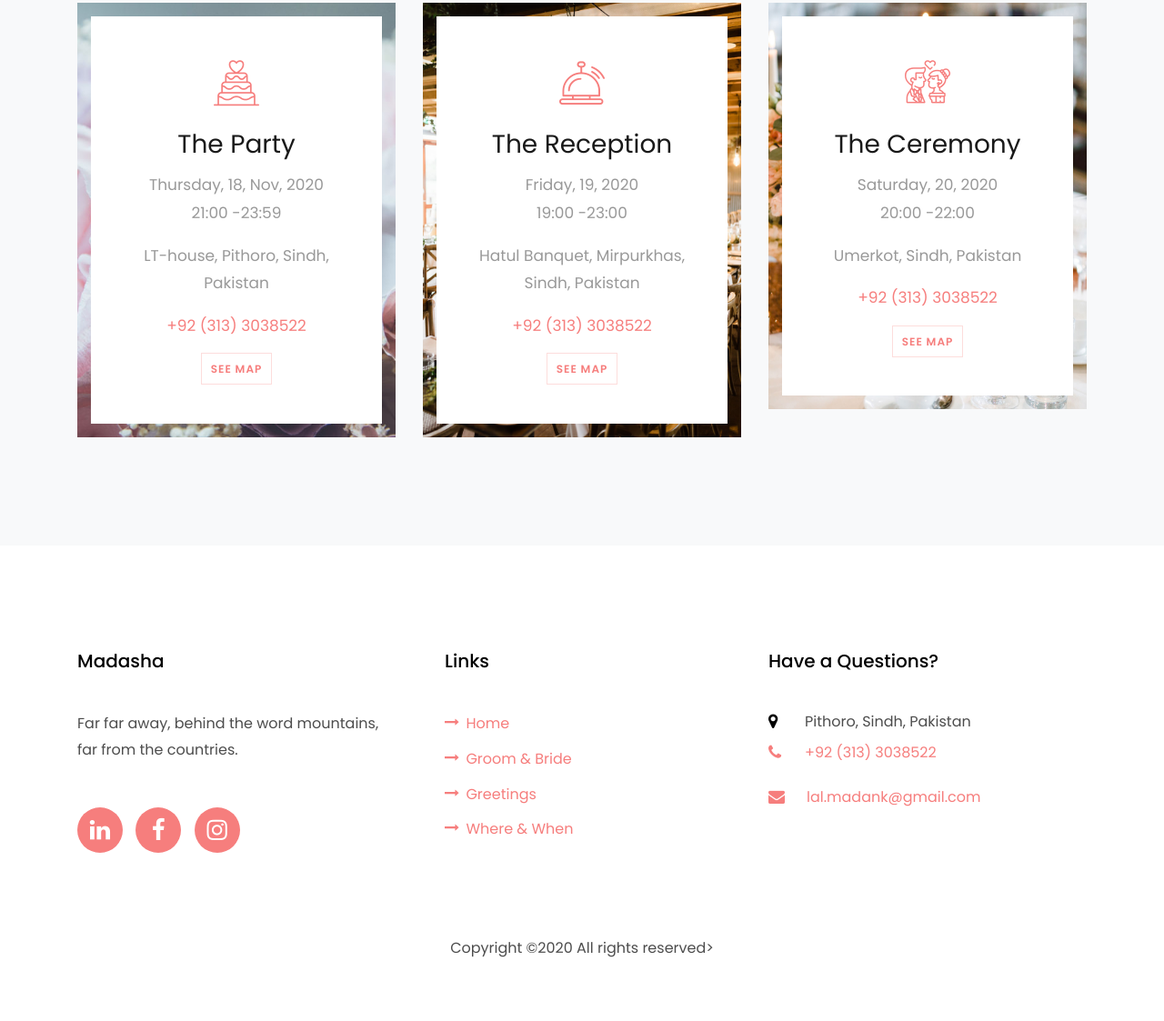
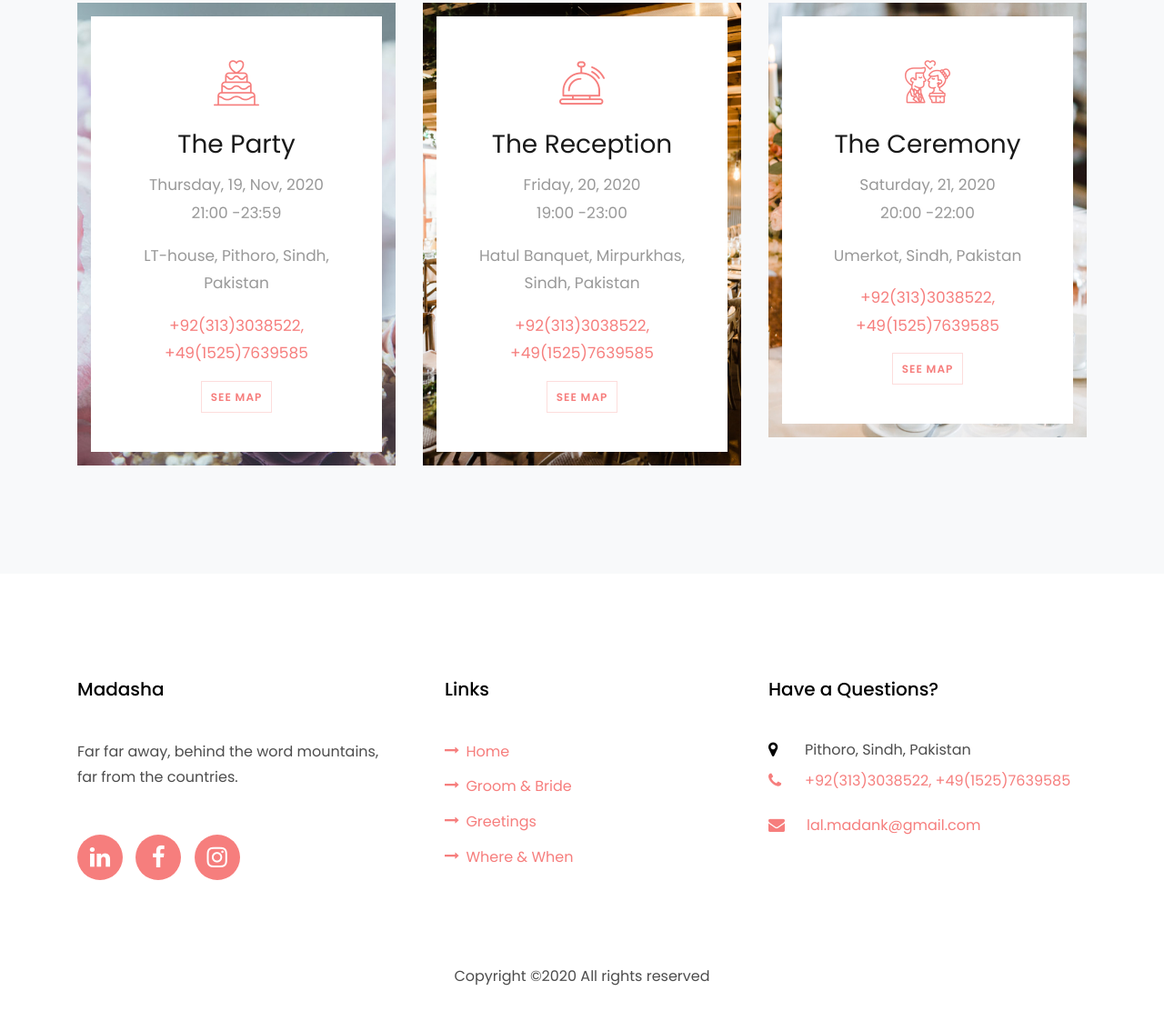
Before and after one commit to Madan-Lal/Madan-Lal.github.io, a plain HTML site: page index.html in a window 1280 px wide. Shown: the part 3876-4999 px from the top of the page at 91% size. Drawn offline with nearby package versions, Linux system fonts and the light colour scheme; some packages are replaced by stand-ins of ours; files that its build step writes are made by us from their sources; no server answers; files whose address does not match are found by name.

Commit message:
updated date

```diff
--- a/index.html
+++ b/index.html
@@ -238,9 +238,9 @@
         			<div class="text text-center">
 	        			<span class="icon flaticon-cake"></span>
 	        			<h3>The Party</h3>
-	        			<p><span>Thursday, 18, Nov, 2020</span><br><span>21:00 -23:59</span></p>
+	        			<p><span>Thursday, 19, Nov, 2020</span><br><span>21:00 -23:59</span></p>
 	        			<p><span>LT-house, Pithoro, Sindh, Pakistan</span></p>
-	        			<p><a href="#">+92 (313) 3038522</a></p>
+	        			<p><a href="#">+92(313)3038522, +49(1525)7639585</a></p>
 	        			<p><a href="https://www.google.com/maps/place/Pithoro,+Mirpur+Khas,+Sindh,+Pakistan/@25.5039376,69.3880617,17.78z/data=!4m5!3m4!1s0x394ec8ce8fa9a6d9:0xe45a35475104e12f!8m2!3d25.5105787!4d69.3756586" class="btn-custom">See Map</a></p>
 	        		</div>
         		</div>
@@ -250,9 +250,9 @@
         			<div class="text text-center">
 	        			<span class="icon flaticon-reception-bell"></span>
 	        			<h3>The Reception</h3>
-	        			<p><span>Friday, 19, 2020</span><br><span>19:00 -23:00</span></p>
+	        			<p><span>Friday, 20, 2020</span><br><span>19:00 -23:00</span></p>
 	        			<p><span>Hatul Banquet, Mirpurkhas, Sindh, Pakistan</span></p>
-	        			<p><a href="#">+92 (313) 3038522</a></p>
+	        			<p><a href="#">+92(313)3038522, +49(1525)7639585</a></p>
 	        			<p><a href="https://www.google.com/maps/place/Hatul+Banquet+Mirpurkhas/@25.5276752,69.0436053,17z/data=!3m1!4b1!4m5!3m4!1s0x394eadc2373195ef:0x8c82526de0734406!8m2!3d25.5276704!4d69.045794" class="btn-custom">See Map</a></p>
 	        		</div>
         		</div>
@@ -262,9 +262,9 @@
         			<div class="text text-center">
 	        			<span class="icon flaticon-wedding-kiss"></span>
 	        			<h3>The Ceremony</h3>
-	        			<p><span>Saturday, 20, 2020</span><br><span>20:00 -22:00</span></p>
+	        			<p><span>Saturday, 21, 2020</span><br><span>20:00 -22:00</span></p>
 	        			<p><span>Umerkot, Sindh, Pakistan</span></p>
-	        			<p><a href="#">+92 (313) 3038522</a></p>
+	        			<p><a href="#">+92(313)3038522, +49(1525)7639585</a></p>
 	        			<p><a href="#" class="btn-custom">See Map</a></p>
 	        		</div>
         		</div>
@@ -305,7 +305,7 @@
             	<div class="block-23 mb-3">
 	              <ul>
 	                <li><span class="icon icon-map-marker"></span><span class="text">Pithoro, Sindh, Pakistan</span></li>
-	                <li><a href="#"><span class="icon icon-phone"></span><span class="text">+92 (313) 3038522</span></a></li>
+	                <li><a href="#"><span class="icon icon-phone"></span><span class="text">+92(313)3038522, +49(1525)7639585</span></a></li>
 	                <li><a href="#"><span class="icon icon-envelope pr-4"></span><span class="text">lal.madank@gmail.com</span></a></li>
 	              </ul>
 	            </div>
@@ -316,7 +316,7 @@
           <div class="col-md-12 text-center">
 
             <p><!-- Link back to Colorlib can't be removed. Template is licensed under CC BY 3.0. -->
-  Copyright &copy;<script>document.write(new Date().getFullYear());</script> All rights reserved></i></a>
+  Copyright &copy;<script>document.write(new Date().getFullYear());</script> All rights reserved</i></a>
   <!-- Link back to Colorlib can't be removed. Template is licensed under CC BY 3.0. --></p>
           </div>
         </div>
```
